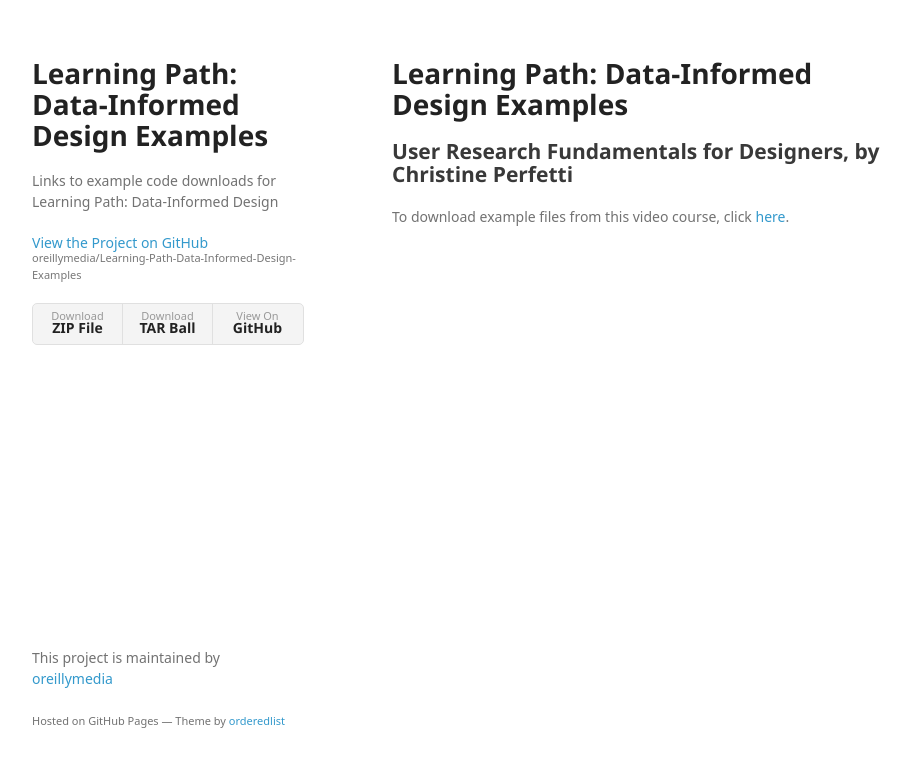
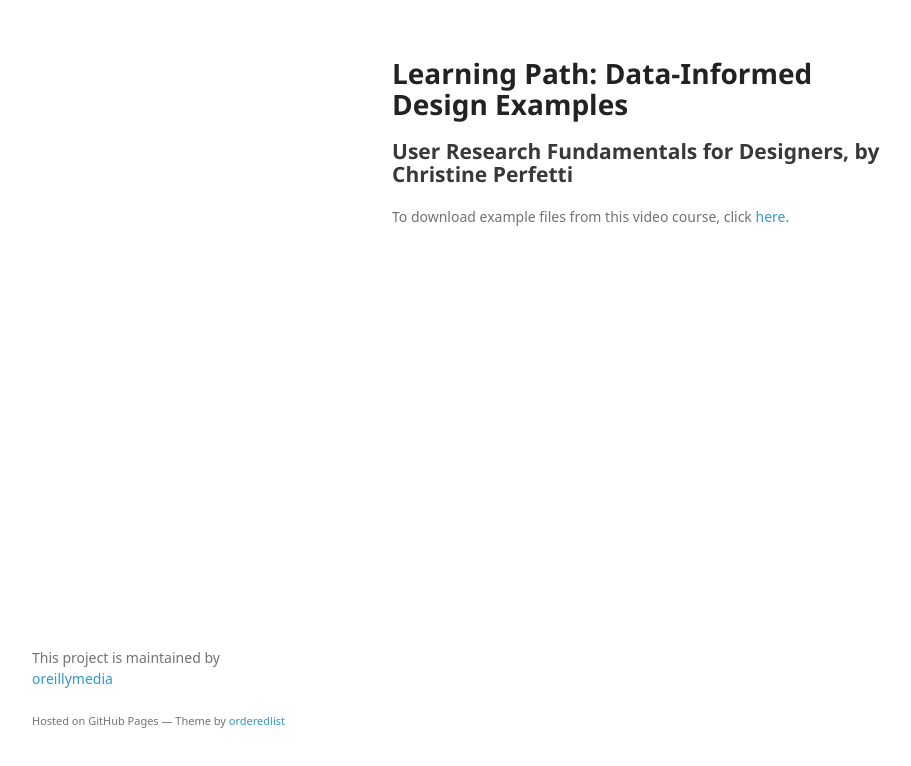
Before and after one commit to oreillymedia/Learning-Path-Data-Informed-Design-Examples, a plain HTML site: page index.html in a window 1280 px wide. Shown: the whole page, without its empty margins (178-1089 px from the left). Drawn offline with Linux system fonts and the light colour scheme; a web font is replaced by a local one.

Commit message:
Update index.html

```diff
--- a/index.html
+++ b/index.html
@@ -14,19 +14,6 @@
   </head>
   <body>
     <div class="wrapper">
-      <header>
-        <h1>Learning Path: Data-Informed Design Examples</h1>
-        <p>Links to example code downloads for Learning Path: Data-Informed Design</p>
-
-        <p class="view"><a href="https://github.com/oreillymedia/Learning-Path-Data-Informed-Design-Examples">View the Project on GitHub <small>oreillymedia/Learning-Path-Data-Informed-Design-Examples</small></a></p>
-
-
-        <ul>
-          <li><a href="https://github.com/oreillymedia/Learning-Path-Data-Informed-Design-Examples/zipball/master">Download <strong>ZIP File</strong></a></li>
-          <li><a href="https://github.com/oreillymedia/Learning-Path-Data-Informed-Design-Examples/tarball/master">Download <strong>TAR Ball</strong></a></li>
-          <li><a href="https://github.com/oreillymedia/Learning-Path-Data-Informed-Design-Examples">View On <strong>GitHub</strong></a></li>
-        </ul>
-      </header>
       <section>
         <h1>
 <a id="learning-path-data-informed-design-examples" class="anchor" href="#learning-path-data-informed-design-examples" aria-hidden="true"><span aria-hidden="true" class="octicon octicon-link"></span></a>Learning Path: Data-Informed Design Examples</h1>
```
